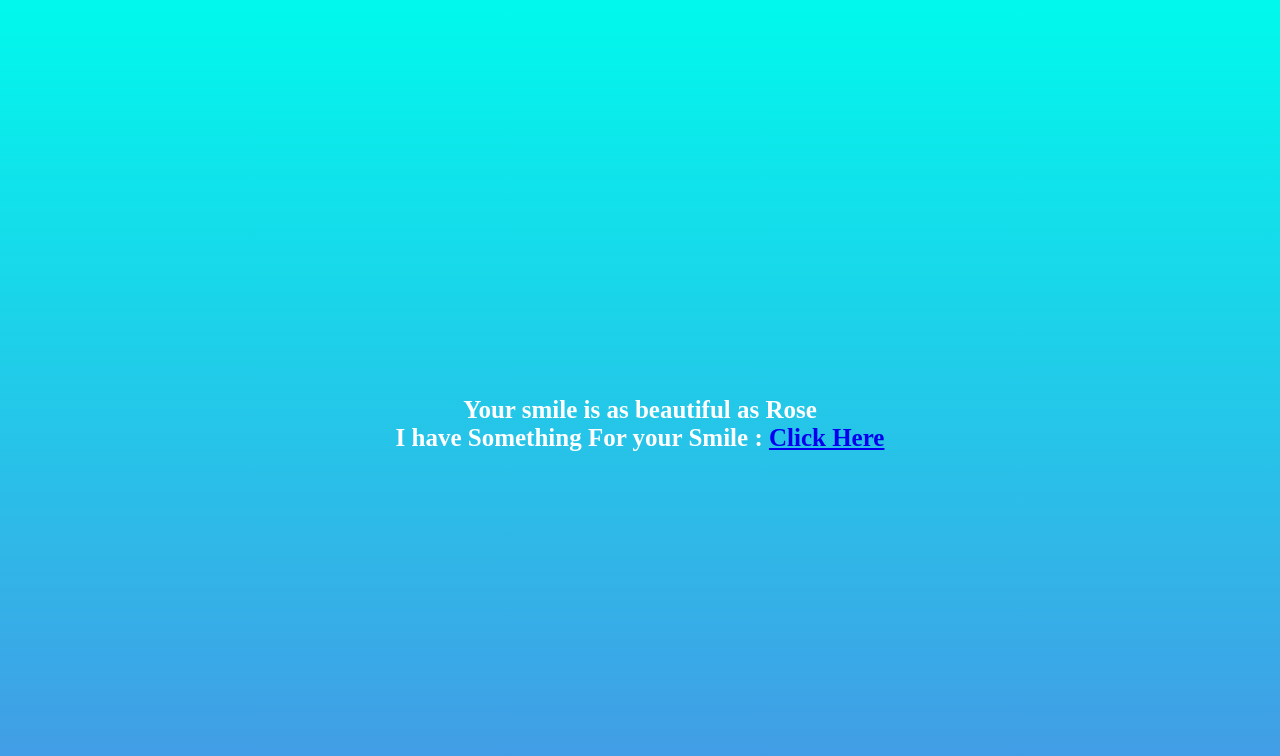
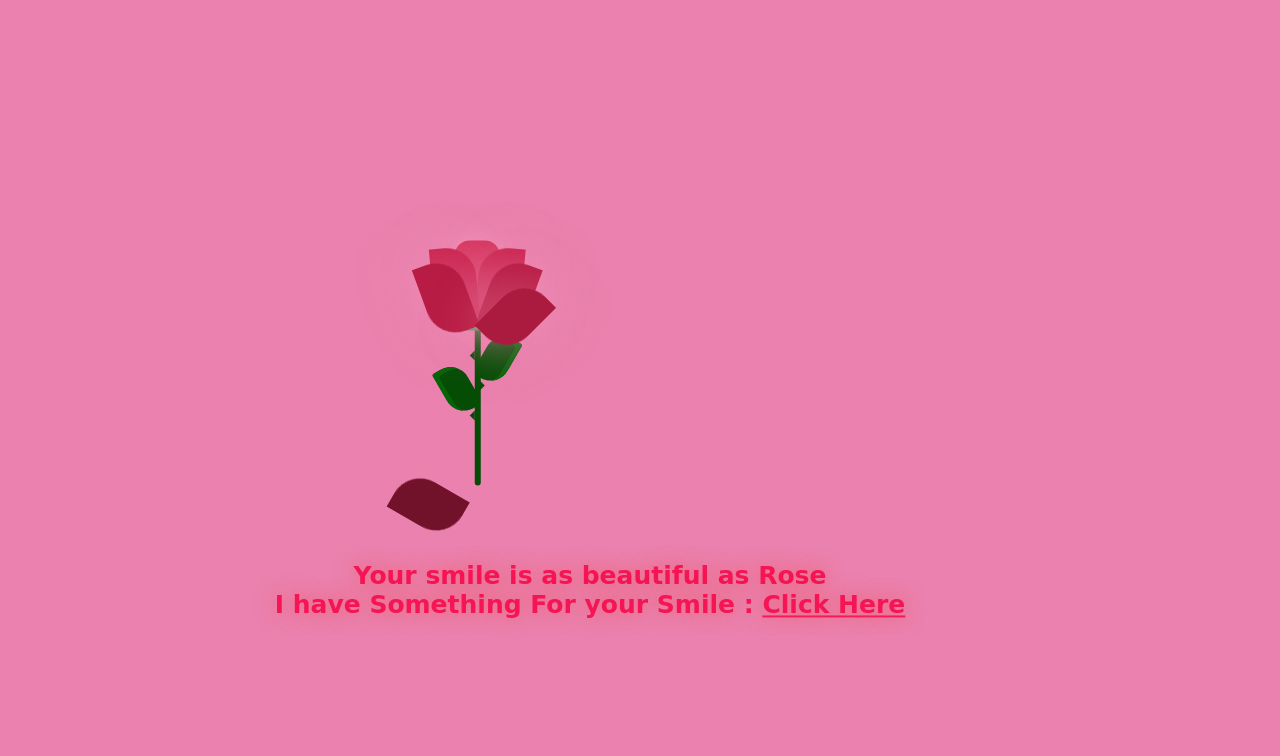
Before and after one commit to anurag247200/anurag247200.github.io, a plain HTML site: page index.html in a window 1280 px wide. Drawn offline with Linux system fonts and the light colour scheme.

Commit message:
Update rosedaay style.css

```diff
--- a/style.css
+++ b/style.css
@@ -1,88 +1,285 @@
+@import url("https://fonts.googleapis.com/css2?family=Great+Vibes&display=swap");
 body {
-  display: flex;
+  height: 100%;
+  width: 100%;
+  background: #ea81ae;
+  overflow: hidden;
+  text-align: center;
   justify-content: center;
-  align-items: center;
-  height: 100vh;
-
-  background: linear-gradient(rgb(0, 249, 236), rgb(71, 150, 229));
 }
 
-#noButton {
+.container {
   position: absolute;
-  margin-left: 150px;
-  transition: 0.5s;
-  margin-top: 30px;
+  left: 50%;
+  top: 50%;
+  transform: translate(-50%, -50%);
 }
 
-#yesButton {
-  position: absolute;
-  margin-right: 150px;
-  margin-top: 30px;
+.glass {
+  height: 350px;
+  width: 200px;
 }
 
-.header_text {
-  font-family: "Nunito";
-  font-size: 50px;
-  font-weight: bold;
-
-  text-align: center;
-  margin-top: 20px;
-  margin-bottom: 20px;
-  color: #ffffff;
+.petals > div {
+  position: absolute;
+  background: #d52d58;
+  width: 45px;
+  height: 80px;
+  top: 55px;
+  transition: all 0.5s ease-out;
+}
+.petals > div:nth-child(1) {
+  border-radius: 15px;
+  box-shadow: 0px 0px 30px #f594b8;
+  left: 80px;
+  top: 60px;
+  background: #d52d58;
+}
+.petals > div:nth-child(2),
+.petals > div:nth-child(4),
+.petals > div:nth-child(6) {
+  background: #b81b43;
+  left: 60px;
+  border-radius: 0px 30px 0px 30px;
+  transform-origin: bottom right;
+}
+.petals > div:nth-child(3),
+.petals > div:nth-child(5),
+.petals > div:nth-child(7) {
+  background: #b81b43;
+  left: 100px;
+  border-radius: 30px 0px 30px 0px;
+  transform-origin: bottom left;
+}
+.petals > div:nth-child(2) {
+  z-index: 5;
+  background: #ab1a3f;
+  top: 75px;
+  height: 70px;
+  box-shadow: 0px 0px 50px rgba(245, 148, 184, 0.5);
+  animation: bloom2 3s ease-in-out;
+  animation-fill-mode: forwards;
+}
+.petals > div:nth-child(3) {
+  z-index: 4;
+  background: #ab1a3f;
+  top: 75px;
+  height: 70px;
+  box-shadow: 0px 0px 50px rgba(245, 148, 184, 0.5);
+  animation: bloom3 3s ease-in-out, glowing 2.5s ease-in-out infinite;
+  animation-fill-mode: forwards;
+}
+.petals > div:nth-child(4) {
+  z-index: 3;
+  background: #b81b43;
+  top: 70px;
+  height: 75px;
+  box-shadow: 0px 0px 50px rgba(245, 148, 184, 0.5);
+  animation: bloom4 3s ease-in-out, glowing 2.5s ease-in-out infinite;
+  animation-fill-mode: forwards;
+}
+.petals > div:nth-child(5) {
+  z-index: 2;
+  background: #b81b43;
+  top: 70px;
+  height: 75px;
+  box-shadow: 0px 0px 50px rgba(245, 148, 184, 0.5);
+  animation: bloom5 3s ease-in-out, glowing 2.5s ease-in-out infinite;
+  animation-fill-mode: forwards;
+}
+.petals > div:nth-child(6) {
+  z-index: 1;
+  background: #c9204b;
+  top: 65px;
+  height: 70px;
+  box-shadow: 0px 0px 50px rgba(245, 148, 184, 0.3);
+  animation: bloom6 3s ease-in-out, glowing 2.5s ease-in-out infinite;
+  animation-fill-mode: forwards;
+}
+.petals > div:nth-child(7) {
+  z-index: 0;
+  background: #c9204b;
+  top: 65px;
+  height: 70px;
+  box-shadow: 0px 0px 50px rgba(245, 148, 184, 0.3);
+  animation: bloom7 3s ease-in-out, glowing 2.5s ease-in-out infinite;
+  animation-fill-mode: forwards;
 }
 
-.text {
-  font-family: "Nunito";
-  font-size: 25px;
-  font-weight: bold;
-  color: white;
-  text-align: center;
-  margin-top: 20px;
-  margin-bottom: 0px;
+.deadPetals > div {
+  position: absolute;
+  background: #d52d58;
+  width: 20px;
+  height: 15px;
+  top: 120px;
+  border-radius: 0px 30px 0px 30px;
+  box-shadow: 0px 0px 30px rgba(245, 148, 184, 0.5);
+  transition: all 0.5s ease-out;
+}
+.deadPetals > div:nth-child(1) {
+  left: 80px;
+  transform: rotate(-30deg);
+  animation: falling 10s 4s ease-in-out infinite;
+}
+.deadPetals > div:nth-child(2) {
+  left: 101px;
+  transform: rotate(-30deg);
+  animation: falling 20s 8s ease-in-out infinite;
+}
+.deadPetals > div:nth-child(3) {
+  left: 79px;
+  transform: rotate(-30deg);
+  animation: falling 20s 12s ease-in-out infinite;
+}
+.deadPetals > div:nth-child(4) {
+  left: 92px;
+  transform: rotate(-30deg);
+  animation: falling 20s 16s ease-in-out infinite;
 }
 
-.buttons {
-  display: flex;
-  flex-direction: row;
-  justify-content: center;
-  align-items: center;
-  margin-top: 20px;
-  margin-left: 20px;
+.leaves > div:nth-last-child(1) {
+  position: absolute;
+  width: 55px;
+  height: 30px;
+  background: #338f37;
+  top: 120px;
+  left: 75px;
+  border-radius: 100px;
+}
+.leaves > div:nth-child(1) {
+  position: absolute;
+  width: 6px;
+  height: 210px;
+  background: #054c05;
+  top: 95px;
+  left: 100px;
+  border-radius: 0 0 100px 100px;
+}
+.leaves > div:nth-child(2) {
+  position: absolute;
+  width: 30px;
+  height: 50px;
+  top: 53px;
+  border-radius: 5px 40px 20px 40px;
+  background: #054c05;
+  transform-origin: bottom;
+  transform: rotate(-30deg);
+  top: 180px;
+  left: 80px;
+  box-shadow: inset 5px 5px #066406;
+}
+.leaves > div:nth-child(3) {
+  position: absolute;
+  width: 30px;
+  height: 50px;
+  top: 53px;
+  border-radius: 40px 5px 40px 20px;
+  background: #054c05;
+  transform-origin: bottom;
+  transform: rotate(30deg);
+  top: 150px;
+  left: 95px;
+  box-shadow: inset -5px 5px #066406;
 }
 
-.btn {
-  background-color: #017cff;
-  color: white;
-  font-weight: 600;
-  padding: 15px 32px;
-  text-align: center;
-  display: inline-block;
-  font-size: 16px;
-  margin: 4px 2px;
-  cursor: pointer;
-  border: none;
-  border-radius: 12px;
-  transition: background-color 0.3s ease;
-  box-shadow: 0 3px 3px black;
+.thorns > div {
+  position: absolute;
+  width: 0;
+  height: 0;
+  top: 140px;
+}
+.thorns > div:nth-child(odd) {
+  border-top: 5px solid transparent;
+  border-bottom: 5px solid transparent;
+  border-left: 5px solid #054c05;
+  left: 105px;
+}
+.thorns > div:nth-child(even) {
+  border-top: 5px solid transparent;
+  border-bottom: 5px solid transparent;
+  border-right: 5px solid #054c05;
+  left: 95px;
+}
+.thorns > div:nth-child(1) {
+  top: 200px;
+}
+.thorns > div:nth-child(2) {
+  top: 170px;
+}
+.thorns > div:nth-child(4) {
+  top: 230px;
 }
 
-.btn:hover {
-  background-color: #ffffff;
-  color: #017cff;
+@keyframes bloom2 {
+  50% {
+    transform: rotate(-90deg);
+    top: 200px;
+    left: 100px;
+  }
+  100% {
+    transform: rotate(-60deg);
+    top: 252px;
+    left: 50px;
+    background: #71122a;
+    box-shadow: 0px 0px 0px rgba(245, 148, 184, 0);
+  }
 }
-
-.gif_container {
-  display: flex;
+@keyframes bloom3 {
+  100% {
+    transform: rotate(45deg);
+  }
+}
+@keyframes bloom4 {
+  100% {
+    transform: rotate(-20deg);
+  }
+}
+@keyframes bloom5 {
+  100% {
+    transform: rotate(20deg);
+  }
+}
+@keyframes bloom6 {
+  100% {
+    transform: rotate(-5deg);
+  }
+}
+@keyframes bloom7 {
+  100% {
+    transform: rotate(5deg);
+  }
+}
+@keyframes glowing {
+  50% {
+    background: #d7365f;
+    box-shadow: 0px 0px 60px #f594b8;
+  }
+}
+@keyframes falling {
+  20% {
+    top: 335px;
+    background: #9d193b;
+    box-shadow: 0px 0px 0px rgba(245, 148, 184, 0);
+  }
+  100% {
+    top: 335px;
+    opacity: 0;
+  }
+}
+.text {
+  font-family: cursive;
+  font-weight: 800;
+  font-size: 25px;
+  text-align: center;
   justify-content: center;
-  align-items: center;
+  color: rgb(245, 20, 84);
+  text-shadow: 0 0 20px rgb(241, 94, 106);
+  margin-left: -100px;
 }
-p {
+.text a {
+  color: rgb(245, 20, 84);
+}
+.text a:hover {
   color: white;
-  margin-left: 50%;
+  text-shadow: 0 0 20px rgb(235, 25, 42);
 }
-p a {
-  color: rgb(255, 255, 255);
-  font-size: 20px;
-  font-weight: 600;
-  opacity: 0.25;
-}
```
